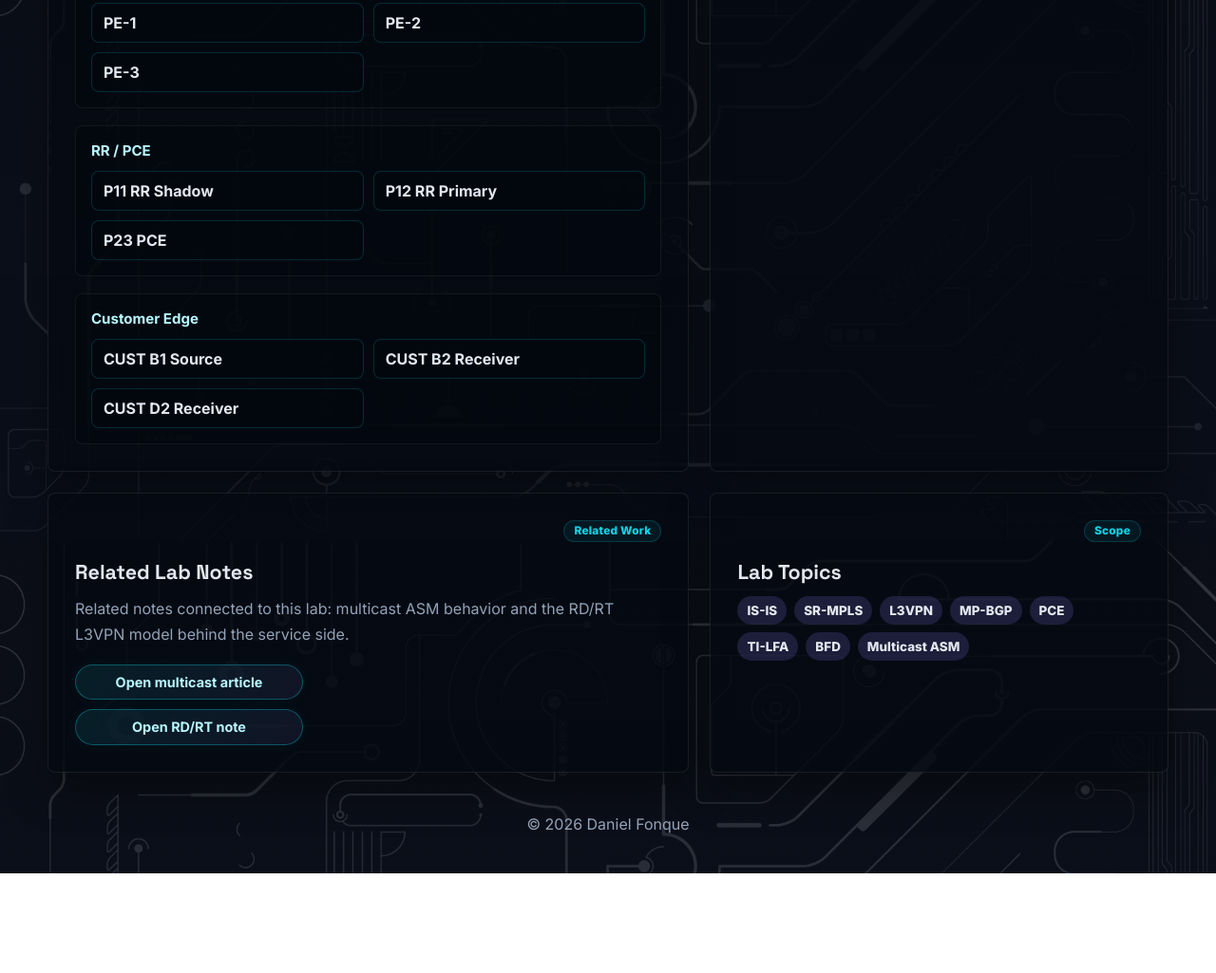
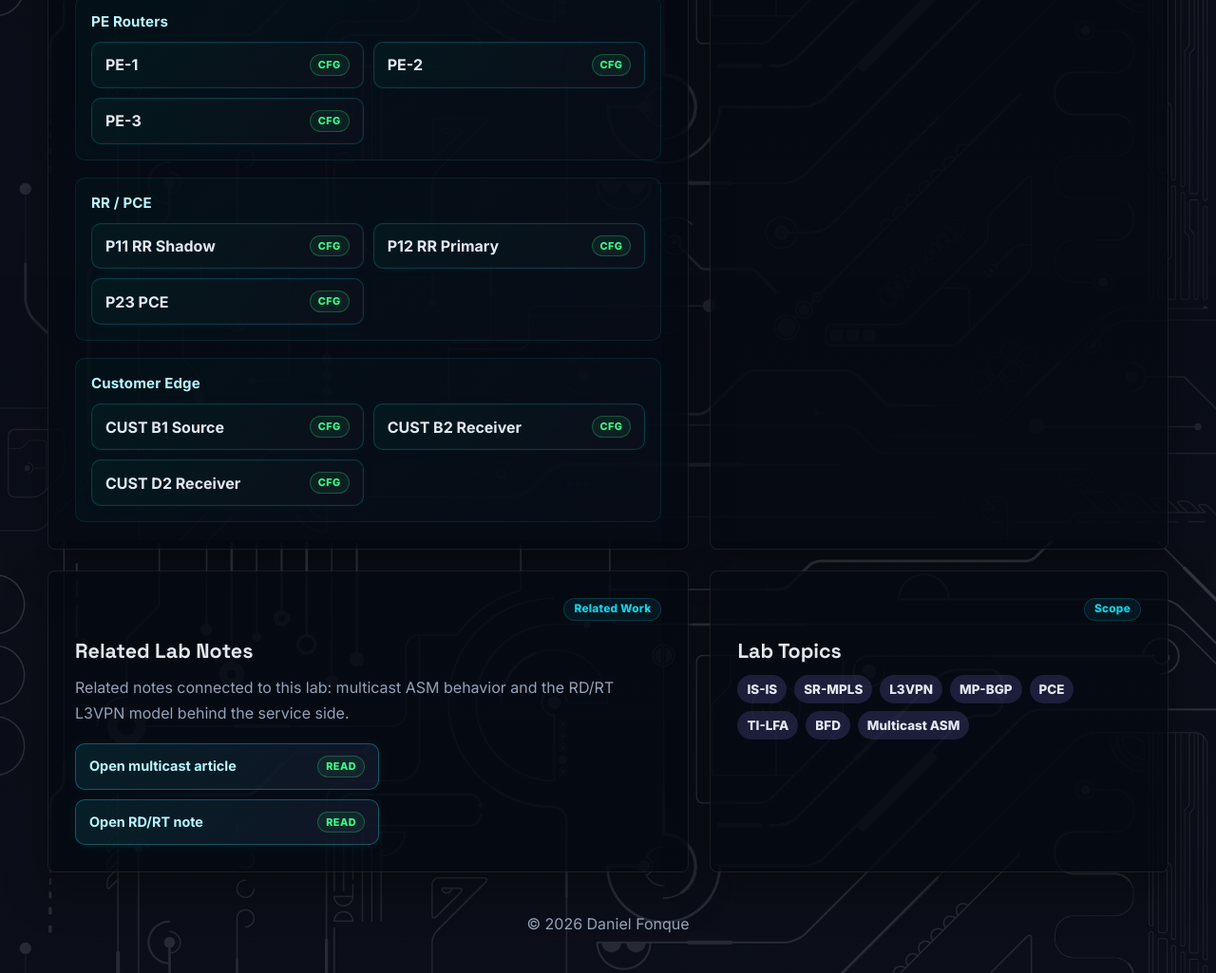
Before and after one commit to dfonquet/TechVortexHub, a plain HTML site: page My_Website/Projects/ccie-sp-labs.html in a window 1280 px wide. Shown: the part 1830-2855 px from the top of the page at 95% size. Before the commit the page ends 2750 px from the top, so only its background shows below. Drawn offline with Linux system fonts and the light colour scheme.

Commit message:
Polish CCIE SP lab resource cards
Refined the CCIE SP Labs resource sections with cleaner technical tile styling.
Updated Full Device Configurations, Technology Notes, and Related Lab Notes with compact badges and cyan hover accents.
Improved visual consistency with the newer Quick Lab Map card style.
Refreshed the CCIE SP Labs stylesheet cache version

```diff
--- a/My_Website/Projects/ccie-sp-labs.css
+++ b/My_Website/Projects/ccie-sp-labs.css
@@ -411,45 +411,108 @@ button:focus-visible {
 
 .config-group {
   padding: 16px;
-  border: 1px solid rgba(255, 255, 255, 0.06);
-  border-radius: var(--radius-card);
-  background: rgba(3, 8, 14, 0.42);
+  border: 1px solid rgba(15, 212, 232, 0.10);
+  border-radius: 10px;
+  background:
+    linear-gradient(135deg, rgba(15, 212, 232, 0.04), rgba(124, 111, 220, 0.035)),
+    rgba(3, 8, 14, 0.42);
 }
 
 .config-group h3 {
   margin-bottom: 12px;
   color: #b7f7ff;
   font-size: 0.94rem;
+  letter-spacing: 0.01em;
 }
 
 .file-grid a,
 .file-list a {
-  padding: 10px 12px;
-  border: 1px solid rgba(15, 212, 232, 0.18);
-  border-radius: var(--radius-card);
-  background: rgba(3, 8, 14, 0.82);
+  position: relative;
+  display: flex;
+  align-items: center;
+  justify-content: space-between;
+  gap: 12px;
+  min-height: 46px;
+  padding: 12px 14px;
+  border: 1px solid rgba(15, 212, 232, 0.20);
+  border-radius: 10px;
+  background:
+    linear-gradient(135deg, rgba(15, 212, 232, 0.07), rgba(124, 111, 220, 0.06)),
+    rgba(3, 8, 14, 0.78);
   color: var(--color-text);
   font-weight: 700;
   text-decoration: none;
+  box-shadow:
+    inset 0 0 0 1px rgba(255, 255, 255, 0.018),
+    0 0 14px rgba(15, 212, 232, 0.035);
   transition:
     transform 0.2s ease,
     border-color 0.2s ease,
     color 0.2s ease,
-    background-color 0.2s ease;
+    background-color 0.2s ease,
+    box-shadow 0.2s ease;
+}
+
+.file-grid a::after,
+.file-list a::after {
+  flex: 0 0 auto;
+  padding: 5px 8px;
+  border: 1px solid rgba(57, 255, 136, 0.24);
+  border-radius: var(--radius-pill);
+  background: rgba(57, 255, 136, 0.07);
+  color: #39ff88;
+  font-size: 0.68rem;
+  font-weight: 800;
+  letter-spacing: 0.04em;
+  line-height: 1;
+}
+
+.file-grid a::after {
+  content: "CFG";
+}
+
+.file-list a::after {
+  content: "NOTE";
 }
 
 .file-grid a:hover,
 .file-list a:hover {
   transform: translateY(-2px);
-  border-color: var(--color-accent);
-  background: rgba(15, 212, 232, 0.08);
-  color: var(--color-accent);
+  border-color: rgba(15, 212, 232, 0.64);
+  background:
+    linear-gradient(135deg, rgba(15, 212, 232, 0.14), rgba(124, 111, 220, 0.10)),
+    rgba(3, 8, 14, 0.88);
+  color: #ffffff;
+  box-shadow:
+    inset 3px 0 0 rgba(15, 212, 232, 0.72),
+    0 0 20px rgba(15, 212, 232, 0.08);
 }
 
 .card-link-list {
   display: grid;
   gap: 10px;
-  max-width: 240px;
+  max-width: 320px;
+}
+
+.card-link-list .card-link {
+  justify-content: space-between;
+  gap: 12px;
+  padding: 12px 14px;
+  border-radius: 10px;
+}
+
+.card-link-list .card-link::after {
+  content: "READ";
+  flex: 0 0 auto;
+  padding: 5px 8px;
+  border: 1px solid rgba(57, 255, 136, 0.24);
+  border-radius: var(--radius-pill);
+  background: rgba(57, 255, 136, 0.07);
+  color: #39ff88;
+  font-size: 0.68rem;
+  font-weight: 800;
+  letter-spacing: 0.04em;
+  line-height: 1;
 }
 
 /* Topic tags */
--- a/My_Website/Projects/ccie-sp-labs.html
+++ b/My_Website/Projects/ccie-sp-labs.html
@@ -17,7 +17,7 @@
     rel="stylesheet"
   />
 
-  <link rel="stylesheet" href="ccie-sp-labs.css?v=20260709a" />
+  <link rel="stylesheet" href="ccie-sp-labs.css?v=20260709b" />
 </head>
 
 <body>
```
